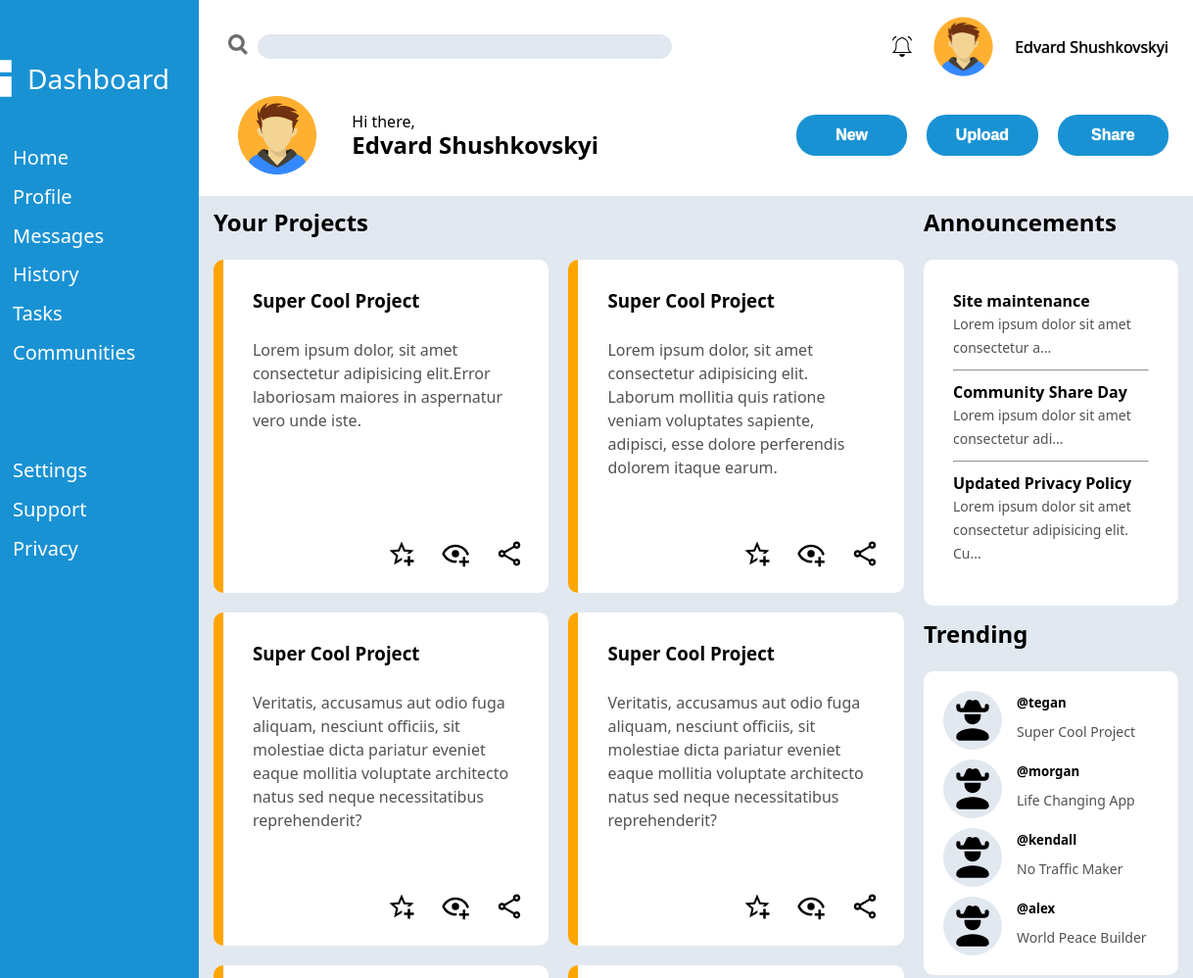
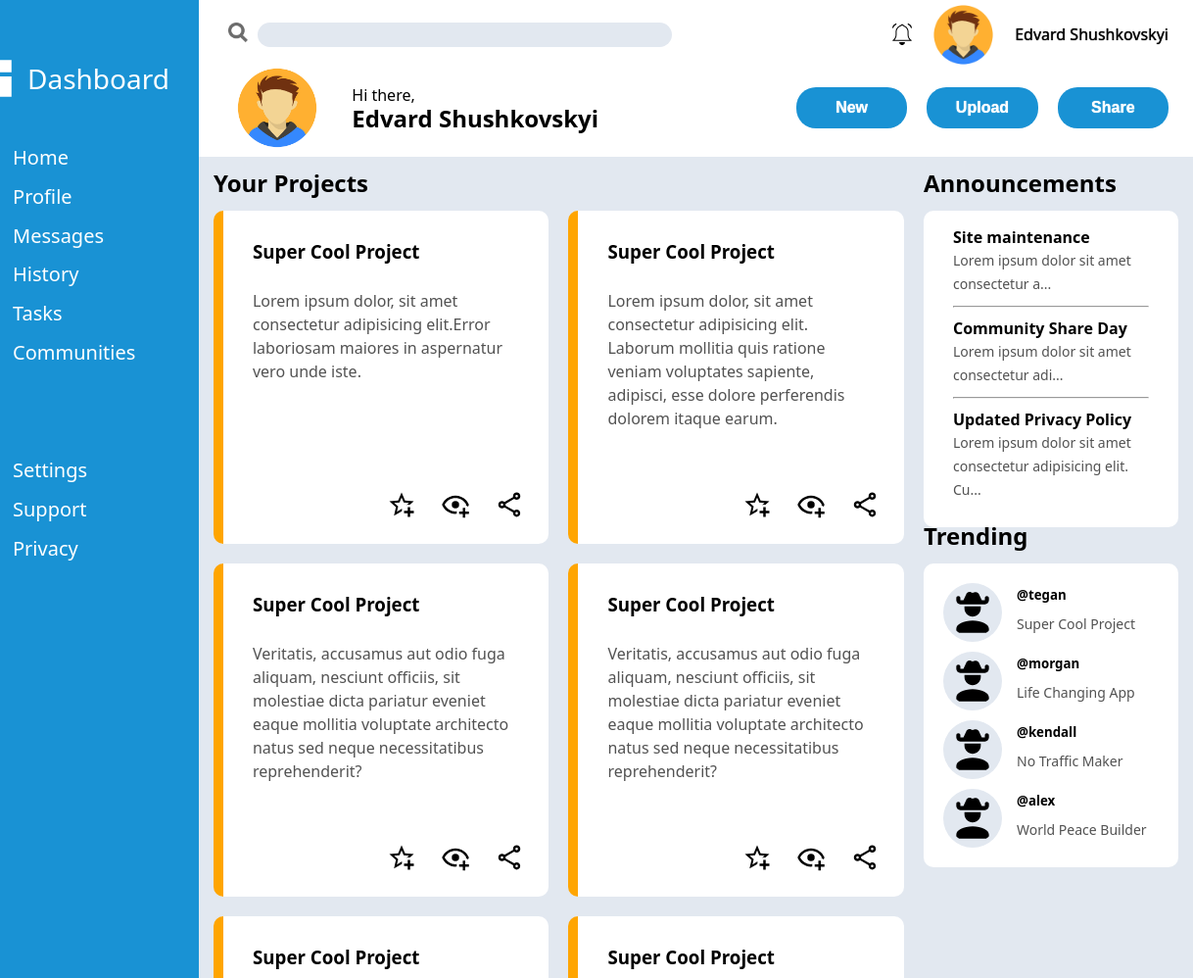
Before and after one commit to edvard-sh-web/admin-dashboard, a plain HTML site: page index.html in a window 1280 px wide. Shown: the top 998 px of the page at 98% size, 62-1280 px from the left. Drawn offline with Linux system fonts and the light colour scheme.

Commit message:
Minor fixes

```diff
--- a/styles.css
+++ b/styles.css
@@ -10,7 +10,7 @@
 body{
 	font-family: system-ui, -apple-system, BlinkMacSystemFont, 'Segoe UI', Roboto, Oxygen, Ubuntu, Cantarell, 'Open Sans', 'Helvetica Neue', sans-serif;
 	display: grid;
-	grid-template: 200px 1fr / 1fr 5fr;
+	grid-template: 160px 1fr / 1fr 5fr;
 	line-height: var(--lh);
 	height: max-content;
 
@@ -23,13 +23,14 @@ body{
 	display: grid;
 	grid-template-columns: repeat(6, minmax(100px, 1fr)) repeat(2, min(5px, 1fr)) repeat(4, 1fr);
 	grid-template-rows: 2fr 3fr;
+	grid-template-rows: 50px 1fr;
 	padding: 10px 3%;
 	padding-right: 0px;
 	place-items: center;
 }
 
 .sidebar {
-	height: auto;
+	height: 100%;
 
 	background-color: #1992D4;
 	grid-row: 1 / 3;
@@ -58,7 +59,7 @@ ul:nth-of-type(2){
 .main-content {
 	background-color: #E2E8F0;
 	display: grid;
-	grid-template: repeat(10, 100px) 1fr / 4fr 4fr 2fr;
+	grid-template: repeat(3, 100px) 1fr / 4fr 4fr 2fr;
 	gap: 20px;
 	padding: 15px 15px 30px 15px;
 }
@@ -162,8 +163,8 @@ max-width: 75px;
 
 .projects{
 	display: grid;
-	grid-area: 1 / 1 / 12 / 3;
-	grid-template-rows: 50px 1fr;
+	grid-area: 1 / 1 / 5 / 3;
+	grid-template-rows: 40px 1fr;
 }
 .projects>h2{
 	grid-column: 1 2;
@@ -173,7 +174,6 @@ max-width: 75px;
 	grid-template-columns: repeat(auto-fit, minmax(250px, 1fr));
 	gap: 20px;
 	grid-template-rows: repeat(5, min-content);
-	/*align-items:start;*/
 
 
 }
@@ -214,15 +214,18 @@ max-width: 75px;
 .announcements{
 
 	display: grid;
-	grid-template-rows: 50px 1fr;
+	grid-template-rows: 40px 1fr;
 
+}
+h2 {
+	place-self: start left;
 }
 .ann-items {
 	min-width: 200px;
 	height: max-content;
 	border-radius: 10px;
 	background-color: white;
-	padding:30px;
+	padding:15px 30px;
 	display: grid;
 	grid-template-rows: repeat(3, min-content 1px);
 	gap: 10px;
@@ -241,11 +244,12 @@ p{
 }
 
 .trending {
-	margin-top:-60px;
+	/*margin-top:-110px;*/
 	grid-column: 3;
-	grid-row: 5;
+	grid-row: 4;
 	display: grid;
-	grid-template-rows: 50px 1fr;
+	grid-template-rows: 40px 1fr;
+	max-height: 350px;
 }
 .trending-items {
 	min-width: 200px;
```
